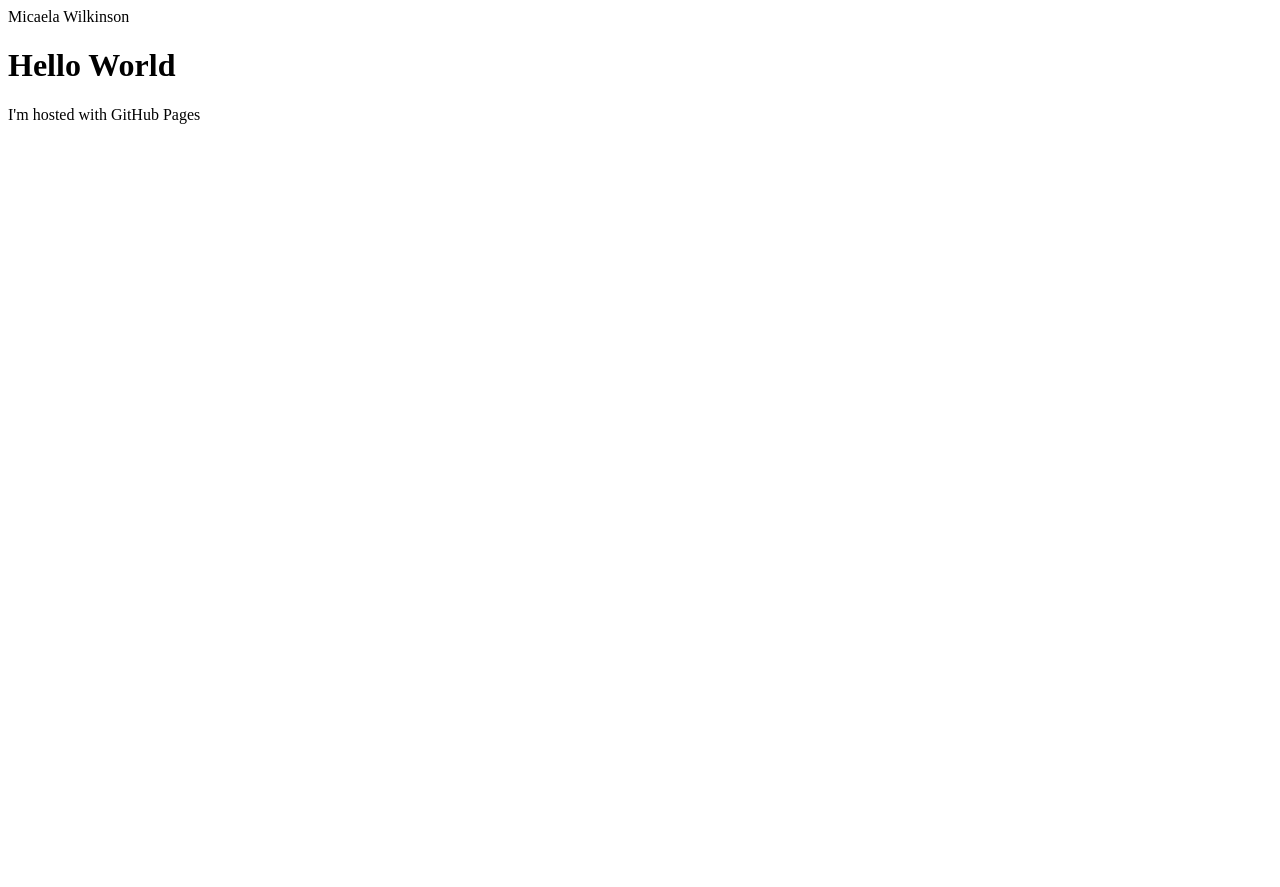
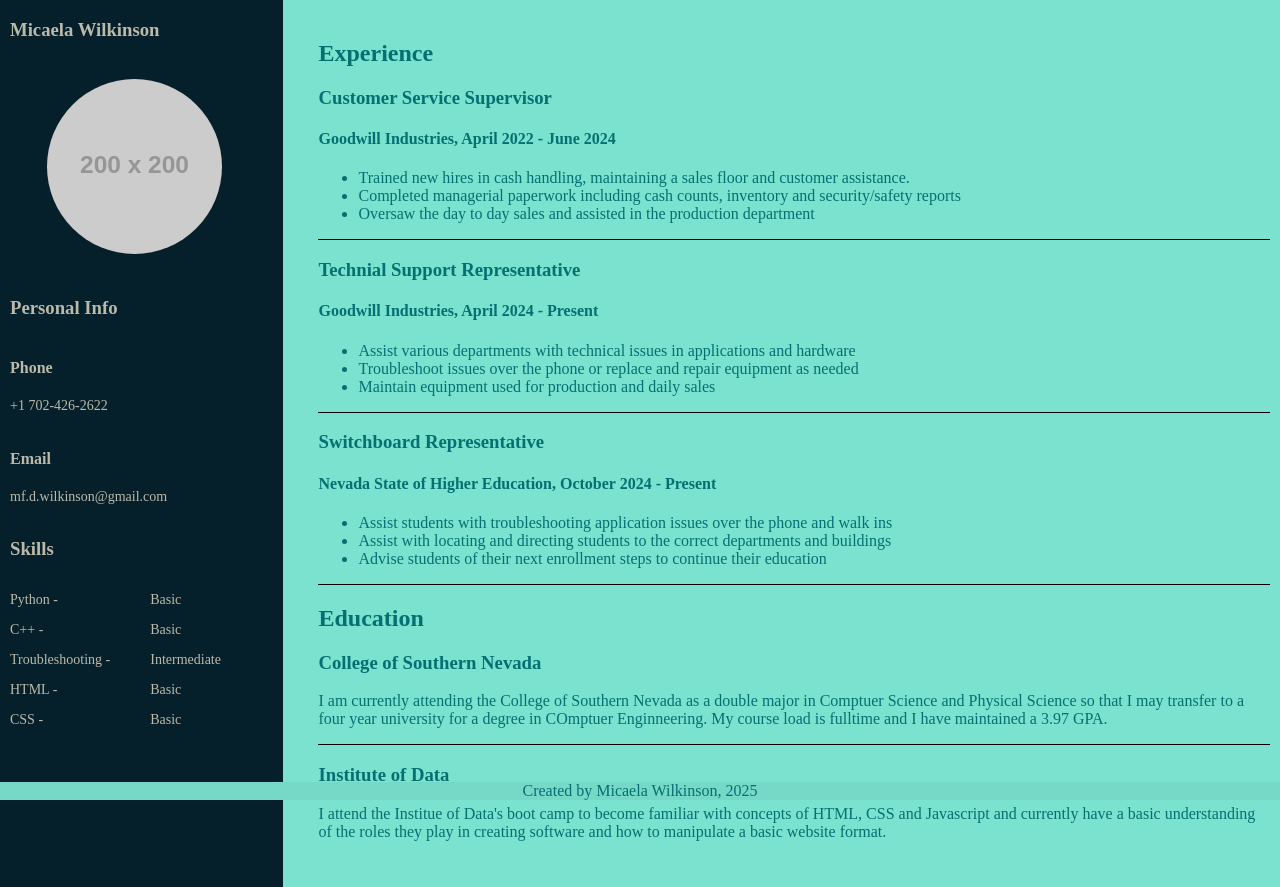
Before and after one commit to Micaela-Wilk/Micaela-Wilk.github.io, a plain HTML site: page index.html in a window 1280 px wide. Before the commit the page ends 800 px from the top, so only its background shows below. Drawn offline with Linux system fonts and the light colour scheme; placeholder pictures from the web are drawn by us.

Commit message:
web page formatting

```diff
--- a/index.html
+++ b/index.html
@@ -1,20 +1,168 @@
 <!DOCTYPE html>
 <html lang="en">
+
 <head>
     <meta charset="UTF-8">
     <meta name="viewport" content="width=device-width, initial-scale=1.0">
-    <title>Document</title>
+    <title>Micaela Wilkinson Resume</title>
+    <link rel="stylesheet" href="resume.css" />
 </head>
 
+<body class="content">
+    <section class="sidebar">
+        <h3>Micaela Wilkinson </h3>
 
-<nav>
-    Micaela Wilkinson
-</nav>
+        <div class="picture">
+            <img src="https://placehold.co/200x200" alt="placeholder image">
+        </div>
 
-<title>Micaela Wilkinson Resume</title>
+        <h3>
+            Personal Info
+        </h3>
+        <div>
 
-<body>
-    <h1>Hello World</h1>
-    <p>I'm hosted with GitHub Pages</p>
+            <h4>
+                Phone
+            </h4>
+
+            <p>
+                +1 702-426-2622
+            </p>
+        </div>
+
+        <div>
+            <h4>
+                Email
+            </h4>
+            <p>
+                mf.d.wilkinson@gmail.com
+            </p>
+        </div>
+
+        <h3>
+            Skills
+        </h3>
+
+        <section class="skill">
+            <div>
+                <p>Python -</p>
+                <p>C++ -</p>
+                <p>Troubleshooting - </p>
+                <p>HTML -</p>
+                <p>CSS -</p>
+            </div>
+
+            <div class="skills">
+                <p>Basic</p>
+                <p>Basic</p>
+                <p>Intermediate</p>
+                <p>Basic</p>
+                <p>Basic</p>
+            </div>
+
+        </section>
+
+
+
+
+
+    </section>
+
+    <section class="geninfo">
+
+        <div class="lines">
+            <h1>Experience</h1>
+            <h3>Customer Service Supervisor</h3>
+            <h4>Goodwill Industries, April 2022 - June 2024</h4>
+
+            <ul>
+                <li>
+                    Trained new hires in cash handling, maintaining a sales floor and customer assistance.
+                </li>
+                <li>
+                    Completed managerial paperwork including cash counts, inventory and security/safety reports
+                </li>
+                <li>
+                    Oversaw the day to day sales and assisted in the production department
+                </li>
+            </ul>
+        </div>
+
+        <div class="lines">
+            <h3>Technial Support Representative</h3>
+            <h4>Goodwill Industries, April 2024 - Present</h4>
+
+            <ul>
+                <li>
+                    Assist various departments with technical issues in applications and hardware
+                </li>
+                <li>
+                    Troubleshoot issues over the phone or replace and repair equipment as needed
+                </li>
+                <li>
+                    Maintain equipment used for production and daily sales
+                </li>
+            </ul>
+        </div>
+
+        <div class="lines">
+            <h3>Switchboard Representative</h3>
+            <h4>Nevada State of Higher Education, October 2024 - Present</h4>
+
+            <ul>
+                <li>
+                    Assist students with troubleshooting application issues over the phone and walk ins
+                </li>
+                <li>
+                    Assist with locating and directing students to the correct departments and buildings
+                </li>
+                <li>
+                    Advise students of their next enrollment steps to continue their education
+                </li>
+            </ul>
+        </div>
+
+        <div class="lines">
+            <h1>Education</h1>
+            <h3>College of Southern Nevada</h3>
+
+            <p>
+                I am currently attending the College of Southern Nevada as a double major in Comptuer Science and
+                Physical
+                Science
+                so that I may transfer to a four year university for a degree in COmptuer Enginneering. My course load
+                is
+                fulltime and I have
+                maintained a 3.97 GPA.
+
+            </p>
+        </div>
+
+
+        <div>
+            <h3>Institute of Data</h3>
+
+            <p>
+
+                I attend the Institue of Data's boot camp to become familiar with concepts of HTML, CSS and Javascript
+                and
+                currently have
+                a basic understanding of the roles they play in creating software and how to manipulate a basic website
+                format.
+
+            </p>
+        </div>
+
+
+
+
+
+    </section>
 </body>
+
+<footer>
+    Created by Micaela Wilkinson, 2025
+</footer>
+
+
 </html>
--- a/resume.css
+++ b/resume.css
@@ -1,5 +1,75 @@
-nav {
-    align: right;
-    background-color: #004526;
+
+body {
+    background-color: #7AE2CF;
+    margin: 0;
+    box-sizing: border-box;
+}
+
+
+.content {
+    display: flex;
+    color: #066f72;
+
 
 }
+
+
+
+
+ .sidebar {
+    background-color: #06202B;
+    display: flex;
+    flex-direction: column;
+    width: 40%;
+    text-indent: 10px;
+    color: rgb(187, 186, 170);
+
+}
+
+.sidebar p {
+    font-size: 14px;
+}
+
+ .picture{
+    align-self: center;
+    margin: 20px 25px 20px 0px;
+}
+
+.picture img{
+    height: 175px;
+    width: 175px;
+    border-radius: 50%;
+}
+
+.skill {
+    display: flex;
+    flex-direction: row;
+
+}
+
+.skills {
+    text-indent: 40px;
+}
+
+.geninfo {
+    margin: 20px 10px 30px 35px;
+}
+
+.lines {
+    border-bottom: 1px solid black;
+
+
+}
+
+footer {
+    background-color: #76d9c7;
+    width: 100%;
+    bottom: 0;
+    position: fixed;
+    margin-left: 0;
+    padding: 0;
+
+    text-align: center;
+
+
+}
```
